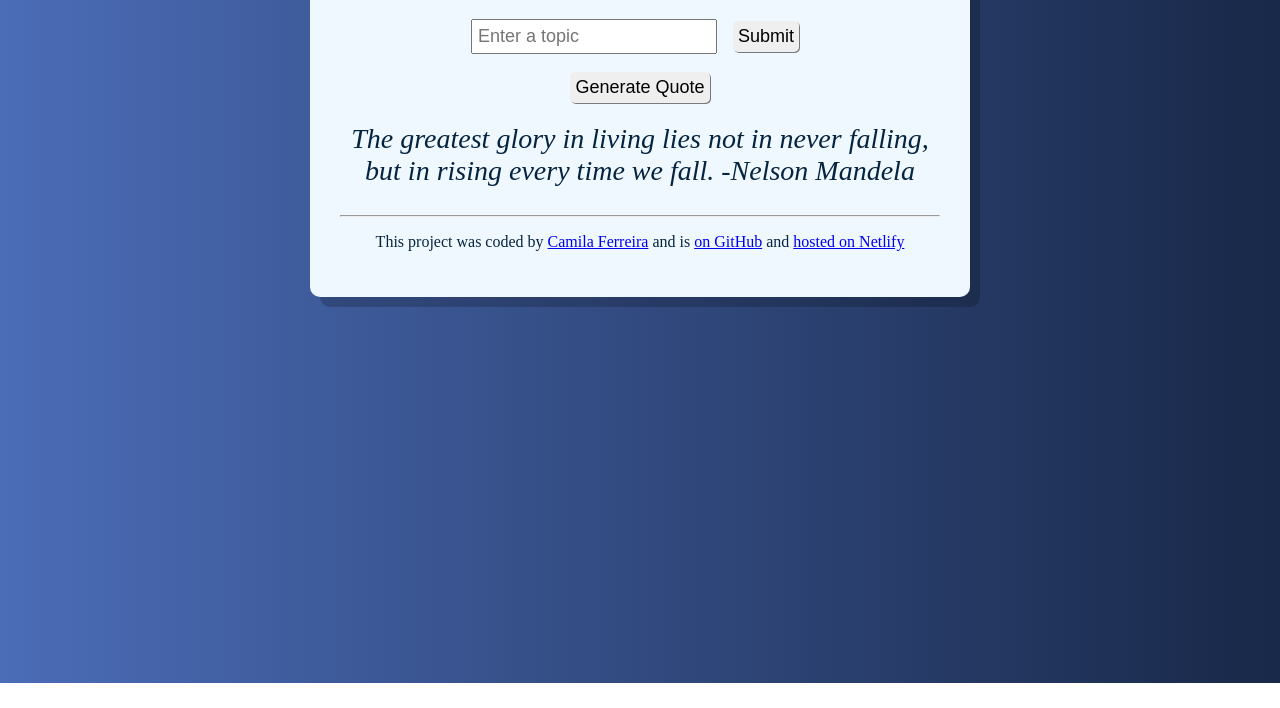
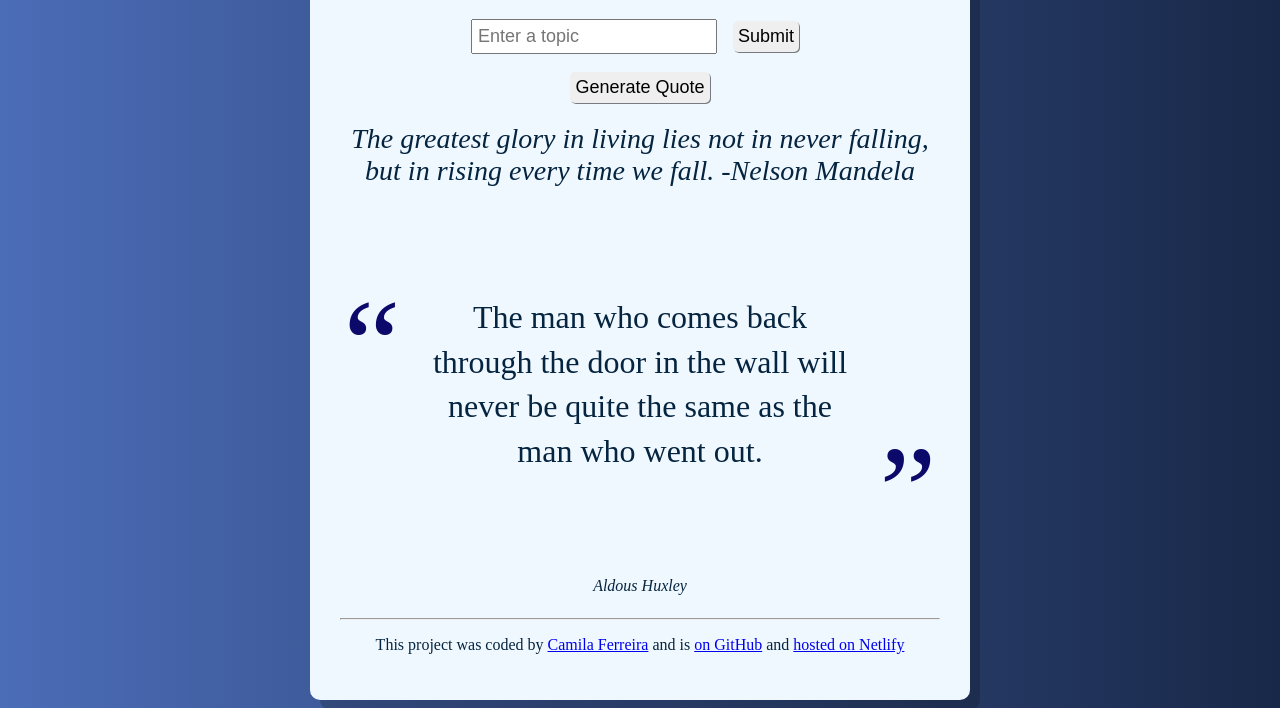
Before and after one commit to camilapferreira/quotes-AI-generator, a plain HTML site: page index.html in a window 1280 px wide. Shown: the part 117-825 px from the top of the page. Before the commit the page ends 800 px from the top, so only its background shows below. Drawn offline with nearby package versions, Linux system fonts and the light colour scheme.

Commit message:
blockquote style

```diff
--- a/index.html
+++ b/index.html
@@ -21,6 +21,12 @@
           The greatest glory in living lies not in never falling, but in rising
           every time we fall. -Nelson Mandela
         </div>
+
+        <blockquote>
+          The man who comes back through the door in the wall will never be
+          quite the same as the man who went out.
+        </blockquote>
+        <cite>Aldous Huxley</cite>
       </main>
       <footer>
         <hr />
--- a/src/style.css
+++ b/src/style.css
@@ -43,3 +43,39 @@ form {
   font-size: 28px;
   padding: 20px 0;
 }
+
+blockquote {
+  font-weight: 100;
+  font-size: 2rem;
+  max-width: 600px;
+  line-height: 1.4;
+  position: relative;
+  margin: 0;
+  padding: 5.5rem;
+}
+
+blockquote:before,
+blockquote:after {
+  position: absolute;
+  color: #0b096a;
+  font-size: 8rem;
+  width: 4rem;
+  height: 4rem;
+}
+
+blockquote:before {
+  content: "“";
+  left: 0rem;
+  top: 3rem;
+}
+
+blockquote:after {
+  content: "”";
+  right: 0rem;
+  bottom: 6rem;
+}
+
+cite {
+  line-height: 3;
+  text-align: left;
+}
```
